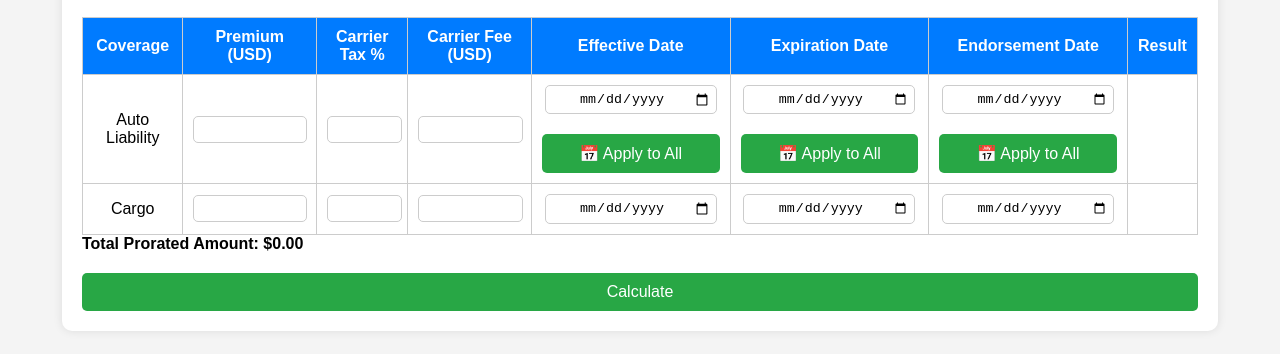
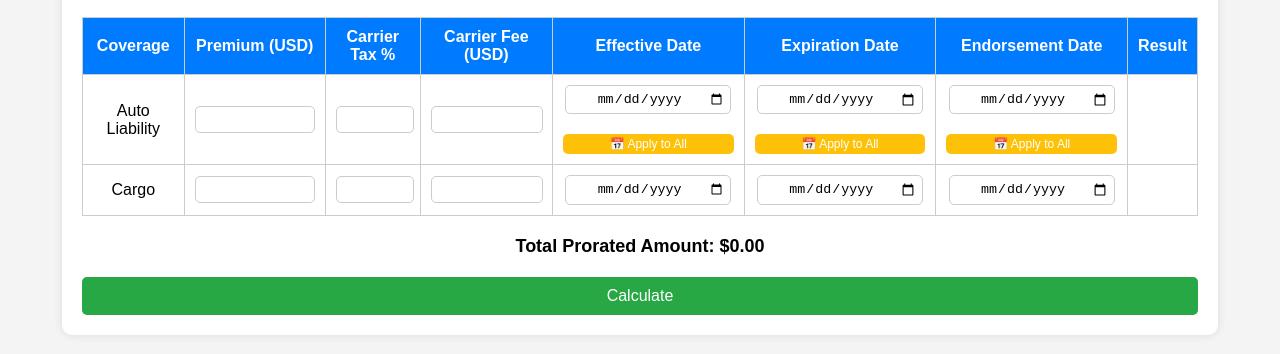
Before and after one commit to RubenPetrosyan/advanced_proRate, a plain HTML site: page index.html in a window 1280 px wide. Shown: the part 168-522 px from the top of the page. Drawn offline with Linux system fonts and the light colour scheme.

Commit message:
Update styles.css

```diff
--- a/styles.css
+++ b/styles.css
@@ -57,6 +57,20 @@ input {
     text-align: center;
 }
 
+button.applyToAll {
+    background: #ffc107;
+    border: none;
+    cursor: pointer;
+    padding: 3px 5px;
+    font-size: 12px;
+}
+
+.total-result {
+    text-align: center;
+    font-size: 18px;
+    margin-top: 20px;
+}
+
 button {
     width: 100%;
     padding: 10px;
@@ -69,10 +83,6 @@ button {
     margin-top: 20px;
 }
 
-button:hover {
-    background: #218838;
-}
-
 .result {
     font-weight: bold;
     color: #007bff;
```
